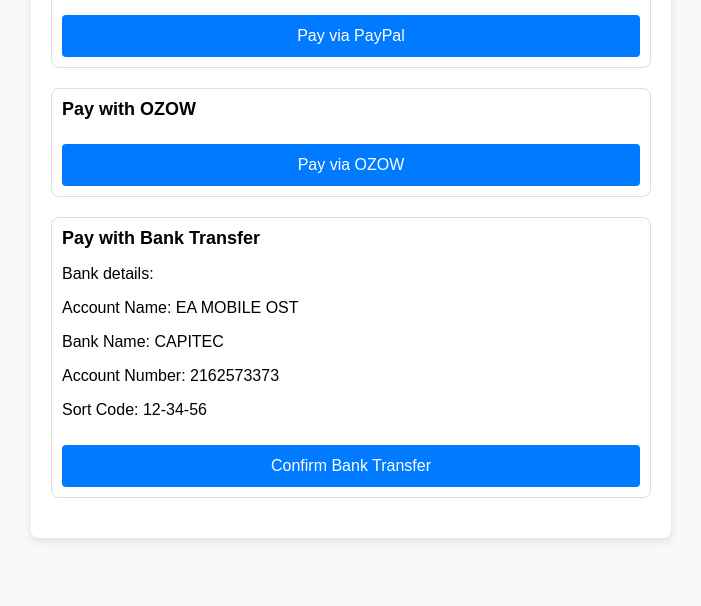
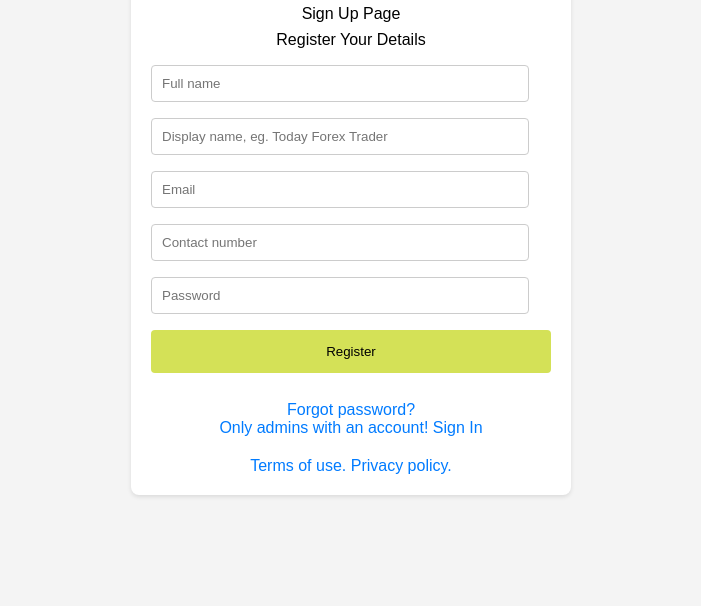
Before and after one commit to Khutso20/Ea-Mobile-Host, a plain HTML site: page index.html in a window 1280 px wide. Shown: the part 194-800 px from the top of the page, without its empty margins (289-990 px from the left). Drawn offline with Linux system fonts and the light colour scheme; a script that the page names is missing.

Commit message:
Add files via upload

```diff
--- a/index.html
+++ b/index.html
@@ -1,57 +1,116 @@
 <!DOCTYPE html>
-<html lang="en" >
+<html>
 <head>
-  <meta charset="UTF-8">
-  <title>Payment page </title>
-  <link rel="stylesheet" href="./style.css">
+<title>EA MOBILE Admin - Sign Up</title>
+<meta name="viewport" content="width=device-width, initial-scale=1">
+<style>
+body {
+  font-family: Arial, sans-serif;
+  margin: 0;
+  padding: 0;
+  display: flex;
+  justify-content: center;
+  align-items: center;
+  min-height: 100vh;
+  background-color: #f4f4f4;
+}
 
+.div-container {
+  background-color: white;
+  padding: 20px;
+  border-radius: 8px;
+  box-shadow: 0 2px 4px rgba(0, 0, 0, 0.1);
+  width: 90%;
+  max-width: 400px;
+}
+
+h2 {
+  text-align: center;
+  margin-bottom: 20px;
+}
+
+input[type=text], input[type=email], input[type=password], input[type=tel] {
+  width: calc(100% - 22px);
+  padding: 10px;
+  margin: 8px 0;
+  display: inline-block;
+  border: 1px solid #ccc;
+  border-radius: 4px;
+  box-sizing: border-box;
+}
+
+button {
+  background-color: #d4e157; /* Light green button */
+  color: black;
+  padding: 14px 20px;
+  margin: 8px 0;
+  border: none;
+  border-radius: 4px;
+  cursor: pointer;
+  width: 100%;
+}
+
+button:hover {
+  background-color: #c0ca33; /* Slightly darker green on hover */
+}
+
+.links {
+  text-align: center;
+  margin-top: 20px;
+}
+
+.links a {
+  text-decoration: none;
+  color: #007bff;
+}
+
+.links a:hover {
+  text-decoration: underline;
+}
+
+p {
+  text-align: left;
+  margin: 8px 0;
+}
+</style>
 </head>
 <body>
-<!-- partial:index.partial.html -->
-<!DOCTYPE html>
-<html lang="en">
-<head>
-    <meta charset="UTF-8">
-    <meta name="viewport" content="width=device-width, initial-scale=1.0">
-    <title>Payment Page</title>
-    <link rel="stylesheet" href="styles.css">
-    <!-- PayPal Button Script -->
-    <script src="https://www.paypal.com/sdk/js?client-id=YOUR_PAYPAL_CLIENT_ID"></script>
-</head>
-<body>
-    <div class="payment-container">
-        <h1>Choose Your Payment Method</h1>
 
-        <!-- PayPal Payment Section -->
-        <div class="payment-method">
-            <h2>Pay with PayPal</h2>
-            <button class="paypal-btn">Pay via
-              PayPal</button>
-        </div>
+<div class="div-container">
+  <h2>EA MOBILE Admin</h2>
+  <p style="text-align: center;">Sign Up Page</p>
+  <p style="text-align: center;">Register Your Details</p>
 
-        <!-- OZOW Payment Section -->
-        <div class="payment-method">
-            <h2>Pay with OZOW</h2>
-            <button class="ozow-btn">Pay via OZOW</button>
-        </div>
+  <form id="signupForm">
+    <input type="text" id="fullname" name="fullname" placeholder="Full name" required>
+    <input type="text" id="displayname" name="displayname" placeholder="Display name, eg. Today Forex Trader" required>
+    <input type="email" id="email" name="email" placeholder="Email" required>
+    <input type="tel" id="contactnumber" name="contactnumber" placeholder="Contact number" required>
+    <input type="password" id="password" name="password" placeholder="Password" required>
+    <button type="submit">Register</button>
+  </form>
 
-        <!-- Bank Payment Section -->
-        <div class="payment-method">
-            <h2>Pay with Bank Transfer</h2>
-            <p>Bank details:</p>
-            <p>Account Name: EA MOBILE OST</p>
-            <p>Bank Name: CAPITEC</p>
-            <p>Account Number: 2162573373</p>
-            <p>Sort Code: 12-34-56</p>
-            <button class="bank-btn">Confirm Bank Transfer</button>
-        </div>
-    </div>
+  <div class="links">
+    <a href="#">Forgot password?</a><br>
+    <a href="#">Only admins with an account! Sign In</a>
+  </div>
 
-    <script src="script.js"></script>
-</body>
-</html>
-<!-- partial -->
-  <script  src="./script.js"></script>
+  <div class="links">
+    <a href="#">Terms of use.</a>
+    <a href="#">Privacy policy.</a>
+  </div>
+</div>
+
+<script>
+document.getElementById('signupForm').addEventListener('submit', function(event) {
+  event.preventDefault();
+
+  // You can add form validation here if needed
+
+  // Redirect to the signin page
+  window.location.href = "http://localhost:7700/signin.html#";
+});
+</script>
 
 </body>
 </html>
```
